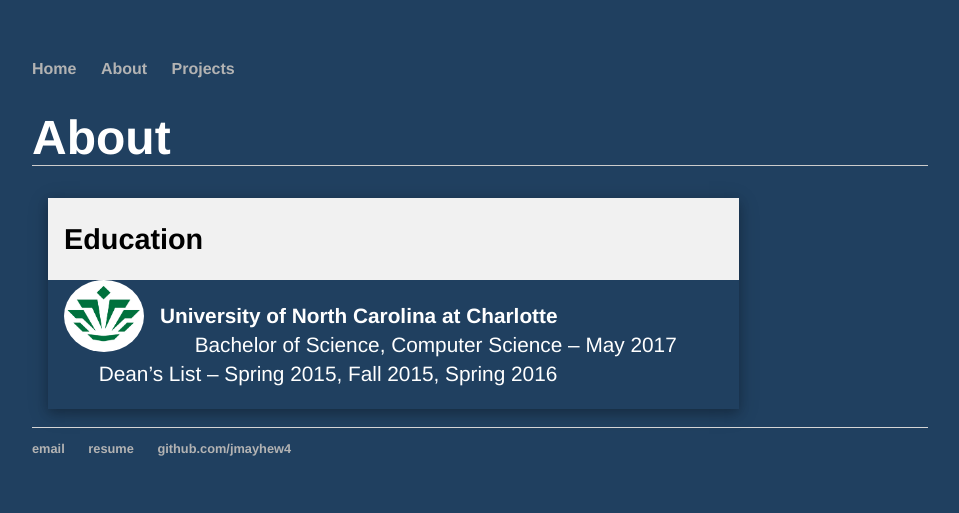
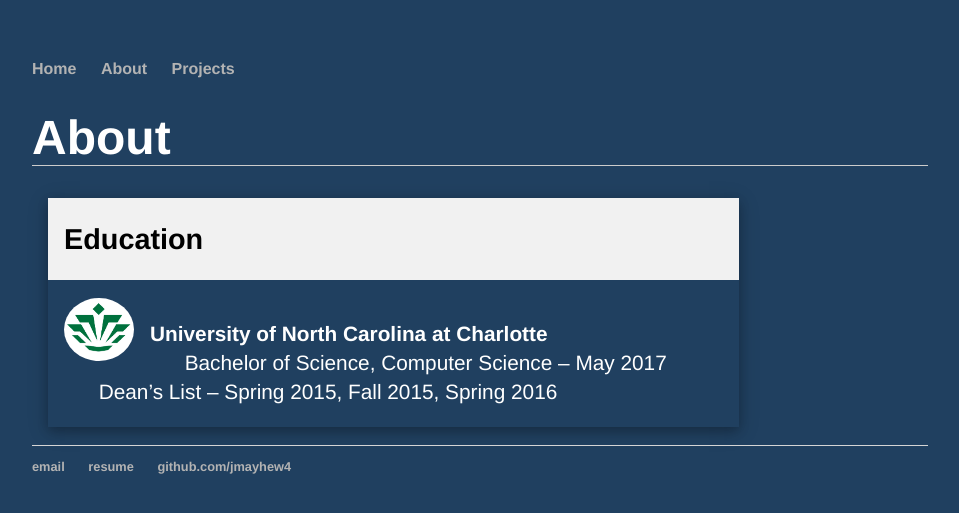
Before and after one commit to jmayhew4/jmayhew4.github.io, a Jekyll site: the page built from about/index.html, in a window 1280 px wide. Shown: the top 513 px of the page, without its empty margins (160-1119 px from the left). Built offline with Jekyll 4.4.1, drawn with Linux system fonts in a browser that asks for light colours.

Commit message:
Update index.html

```diff
--- a/about/index.html
+++ b/about/index.html
@@ -24,8 +24,8 @@
     <header class="w3-container w3-light-grey">
       <h2>Education</h2>
     </header>
-    <div class="w3-container">
-      <img src="../photos/UNCC.PNG" alt="Avatar" class="w3-left w3-circle w3-margin-right" style="width:80px">
+    <div class="w3-container"><br>
+      <img src="../photos/UNCC.PNG" alt="Avatar" class="w3-left w3-circle w3-margin-right" style="width:70px">
       <pre><strong>University of North Carolina at Charlotte</strong>
       Bachelor of Science, Computer Science – May 2017
       Dean’s List – Spring 2015, Fall 2015, Spring 2016</pre>
```
